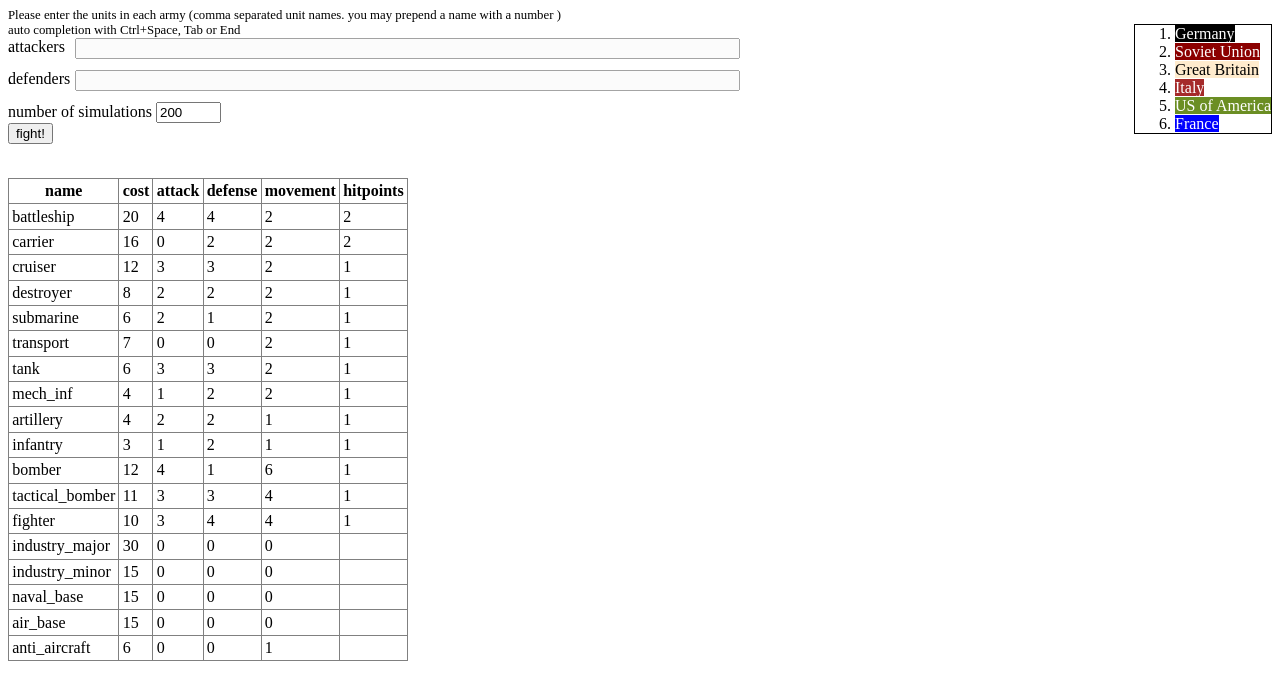
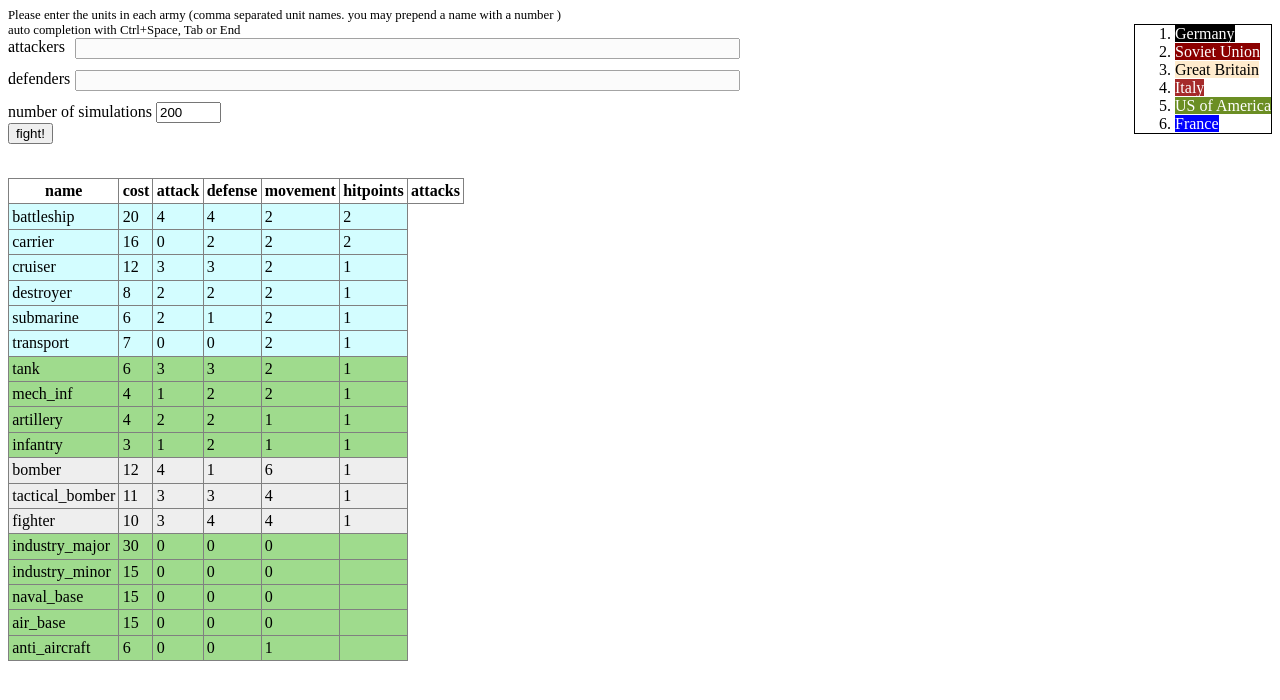
Before and after one commit to Fusselwurm/axis_allies_calc, a plain HTML site: page index.html in a window 1280 px wide. Drawn offline with Linux system fonts and the light colour scheme.

Commit message:
add domains that may be attacked (air, sea, land)

```diff
--- a/index.html
+++ b/index.html
@@ -53,6 +53,18 @@
 
 		#dFirstIteration, #dRest {
 			float: left;
+		}
+
+		tr.land {
+			background-color: #9fdb8d;
+		}
+
+		tr.sea {
+			background-color: #d3fdff;
+		}
+
+		tr.air {
+			background-color: #eee;
 		}
 
 	</style>
@@ -112,6 +124,7 @@
 		<th>defense</th>
 		<th>movement</th>
 		<th>hitpoints</th>
+		<th>attacks</th>
 	</tr>
 	</thead>
 </table>
@@ -141,6 +154,7 @@
 			h += '<td>' + tmp.join('</td><td>') + '</td>';
 
 			tr.innerHTML = h;
+			tr.className = unit.domain;
 
 
 			table.appendChild(tr);
--- a/lib_aa.js
+++ b/lib_aa.js
@@ -78,7 +78,9 @@ LIB_AA = (function () {
 					defense: 4,
 					move: 2,
 					cost: 20,
-					hp: 2
+					hp: 2,
+					domain: 'sea',
+					attack_domains: ['air', 'land', 'sea']
 				};
 			},
 			carrier: function () {
@@ -89,7 +91,9 @@ LIB_AA = (function () {
 					defense: 2,
 					move: 2,
 					cost: 16,
-					hp: 2
+					hp: 2,
+					domain: 'sea',
+					attack_domains: ['air', 'sea']
 				};
 			},
 			cruiser: function () {
@@ -100,7 +104,9 @@ LIB_AA = (function () {
 					defense: 3,
 					move: 2,
 					cost: 12,
-					hp: 1
+					hp: 1,
+					domain: 'sea',
+					attack_domains: ['air', 'land', 'sea']
 				};
 			},
 			destroyer: function () {
@@ -111,7 +117,9 @@ LIB_AA = (function () {
 					defense: 2,
 					move: 2,
 					cost: 8,
-					hp: 1
+					hp: 1,
+					domain: 'sea',
+					attack_domains: ['air', 'sea']
 				};
 			},
 			submarine: function () {
@@ -122,7 +130,9 @@ LIB_AA = (function () {
 					defense: 1,
 					move: 2,
 					cost: 6,
-					hp: 1
+					hp: 1,
+					domain: 'sea',
+					attack_domains: ['sea']
 				};
 			},
 			transport: function () {
@@ -133,7 +143,8 @@ LIB_AA = (function () {
 					defense: 0,
 					move: 2,
 					cost: 7,
-					hp: 1
+					hp: 1,
+					domain: 'sea'
 				};
 			},
 			tank: function () {
@@ -144,7 +155,9 @@ LIB_AA = (function () {
 					defense: 3,
 					move: 2,
 					cost: 6,
-					hp: 1
+					hp: 1,
+					domain: 'land',
+					attack_domains: ['air', 'land']
 				};
 			},
 			mech_inf: function () {
@@ -155,7 +168,9 @@ LIB_AA = (function () {
 					defense: 2,
 					move: 2,
 					cost: 4,
-					hp: 1
+					hp: 1,
+					domain: 'land',
+					attack_domains: ['air', 'land']
 				};
 			},
 			artillery: function () {
@@ -166,7 +181,9 @@ LIB_AA = (function () {
 					defense: 2,
 					move: 1,
 					cost: 4,
-					hp: 1
+					hp: 1,
+					domain: 'land',
+					attack_domains: ['air', 'land']
 				};
 			},
 			infantry: function () {
@@ -177,7 +194,9 @@ LIB_AA = (function () {
 					defense: 2,
 					move: 1,
 					cost: 3,
-					hp: 1
+					hp: 1,
+					domain: 'land',
+					attack_domains: ['air', 'land']
 				};
 			},
 			bomber: function () {
@@ -188,7 +207,9 @@ LIB_AA = (function () {
 					defense: 1,
 					move: 6,
 					cost: 12,
-					hp: 1
+					hp: 1,
+					domain: 'air',
+					attack_domains: ['air', 'land', 'sea']
 				};
 			},
 			tactical_bomber: function () {
@@ -199,7 +220,9 @@ LIB_AA = (function () {
 					defense: 3,
 					move: 4,
 					cost: 11,
-					hp: 1
+					hp: 1,
+					domain: 'air',
+					attack_domains: ['air', 'land', 'sea']
 				};
 			},
 			fighter: function () {
@@ -210,7 +233,9 @@ LIB_AA = (function () {
 					defense: 4,
 					move: 4,
 					cost: 10,
-					hp: 1
+					hp: 1,
+					domain: 'air',
+					attack_domains: ['air', 'land', 'sea']
 				};
 			},
 			industry_major: function () {
@@ -220,7 +245,8 @@ LIB_AA = (function () {
 					attack: 0, // 1 against bombing raids
 					defense: 0,
 					move: 0,
-					cost: 30
+					cost: 30,
+					domain: 'land'
 				}
 			},
 			industry_minor: function () {
@@ -230,7 +256,8 @@ LIB_AA = (function () {
 					attack: 0,
 					defense: 0,
 					move: 0,
-					cost: 15
+					cost: 15,
+					domain: 'land'
 				};
 			},
 			naval_base: function () {
@@ -240,7 +267,8 @@ LIB_AA = (function () {
 					cost: 15,
 					attack: 0,
 					defense: 0,
-					move: 0
+					move: 0,
+					domain: 'land'
 				};
 			},
 			air_base: function () {
@@ -250,7 +278,8 @@ LIB_AA = (function () {
 					cost: 15,
 					attack: 0,
 					defense: 0,
-					move: 0
+					move: 0,
+					domain: 'land'
 				};
 			},
 			anti_aircraft: function () {
@@ -260,7 +289,9 @@ LIB_AA = (function () {
 					cost: 6,
 					attack: 0,
 					defense: 0,
-					move: 1
+					move: 1,
+					domain: 'land',
+					attack_domains: ['air']
 				};
 			}
 		},
```
Also changed, not shown: 1 other file.
